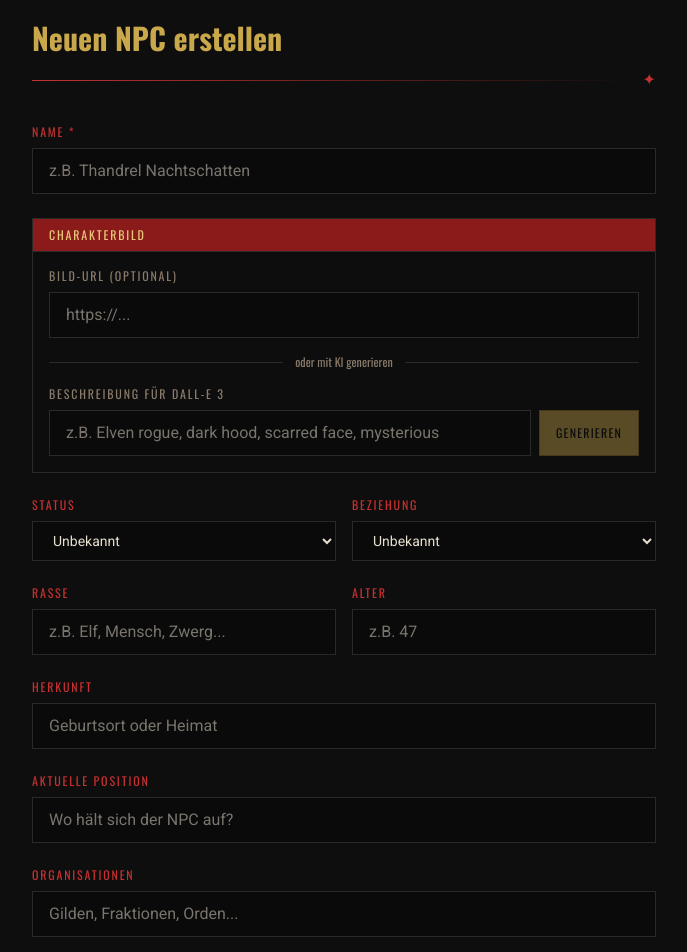
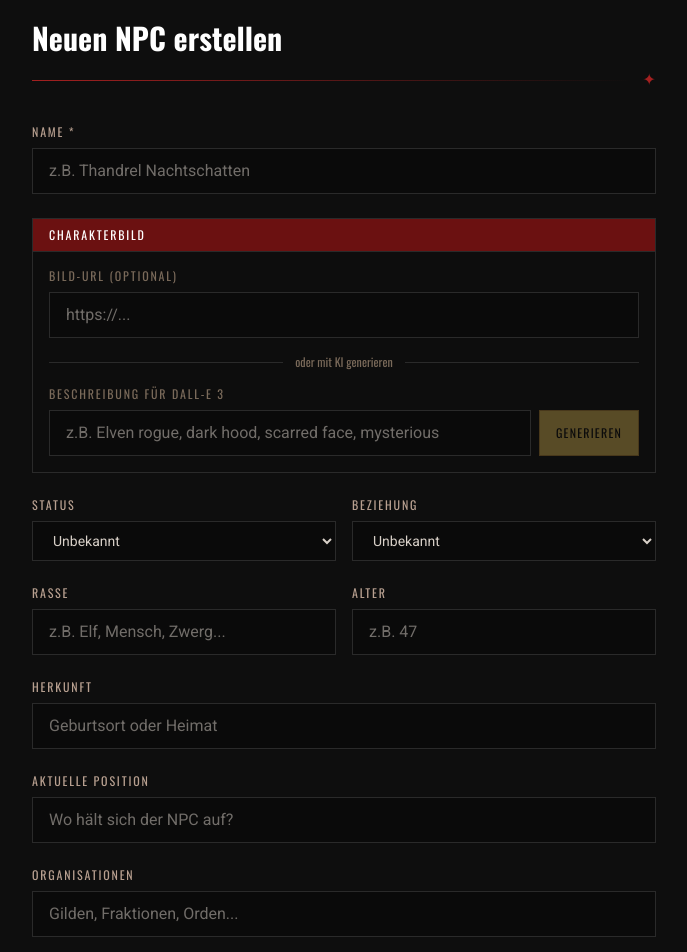
Before and after one commit to arahjin/dnd-npc-tracker, a Next.js app: page /npc/new in a window 1280 px wide. Shown: the part 80-1032 px from the top of the page, without its empty margins (296-983 px from the left). Built offline with nearby package versions, Linux system fonts and the light colour scheme.

Commit message:
Design: Weiße Überschriften, lesbarere Labels, NPC Kompendium unter Logo

```diff
--- a/app/globals.css
+++ b/app/globals.css
@@ -2,16 +2,19 @@
 @import "tailwindcss";
 
 :root {
-  --dnd-red: #C53131;
-  --dnd-red-dark: #8B1A1A;
+  --dnd-red: #A32020;
+  --dnd-red-dark: #6B1111;
+  --dnd-red-light: #C84040;
   --dnd-gold: #C9A84C;
   --dnd-gold-light: #E8C97A;
+  --dnd-heading: #FFFFFF;
+  --dnd-label: #B8A090;
   --dnd-bg: #0E0E0E;
   --dnd-bg-card: #1A1A1A;
   --dnd-bg-card2: #141414;
   --dnd-border: #2A2A2A;
-  --dnd-text: #E8E0D0;
-  --dnd-text-muted: #8A7A6A;
+  --dnd-text: #D8D0C8;
+  --dnd-text-muted: #7A6A5A;
 }
 
 body {
--- a/app/npc/[id]/edit/page.tsx
+++ b/app/npc/[id]/edit/page.tsx
@@ -22,7 +22,7 @@ export default async function EditNPC({ params }: { params: Promise<{ id: string
 
       <div className="mx-auto max-w-2xl px-6 py-10">
         <div className="mb-8">
-          <h1 className="font-cinzel text-3xl font-bold" style={{ color: "var(--dnd-gold)" }}>
+          <h1 className="font-cinzel text-3xl font-bold" style={{ color: "var(--dnd-heading)" }}>
             {npc.name} bearbeiten
           </h1>
           <div className="mt-3 flex items-center gap-3">
--- a/app/npc/new/page.tsx
+++ b/app/npc/new/page.tsx
@@ -16,7 +16,7 @@ export default function NewNPC() {
 
       <div className="mx-auto max-w-2xl px-6 py-10">
         <div className="mb-8">
-          <h1 className="font-cinzel text-3xl font-bold" style={{ color: "var(--dnd-gold)" }}>
+          <h1 className="font-cinzel text-3xl font-bold" style={{ color: "var(--dnd-heading)" }}>
             Neuen NPC erstellen
           </h1>
           <div className="mt-3 flex items-center gap-3">
--- a/app/page.tsx
+++ b/app/page.tsx
@@ -29,16 +29,16 @@ export default async function Home() {
         <div className="mx-auto max-w-7xl px-6 py-6" style={{ position: "relative", zIndex: 2 }}>
           <div className="flex items-center justify-between">
             {/* Logo */}
-            <div className="flex items-center gap-4">
+            <div className="flex flex-col items-start">
               <Image
                 src="/wildgipfel_logo.png"
                 alt="Wildgipfel"
-                width={180}
-                height={80}
+                width={200}
+                height={90}
                 className="object-contain"
-                style={{ filter: "drop-shadow(0 2px 8px rgba(0,0,0,0.8))" }}
+                style={{ filter: "drop-shadow(0 2px 10px rgba(0,0,0,0.9))" }}
               />
-              <p className="font-cinzel text-xs tracking-[0.3em] uppercase" style={{ color: "var(--dnd-red)" }}>
+              <p className="font-cinzel font-bold text-sm tracking-[0.25em] uppercase mt-1" style={{ color: "var(--dnd-heading)" }}>
                 NPC Kompendium
               </p>
             </div>
--- a/components/NPCForm.tsx
+++ b/components/NPCForm.tsx
@@ -122,7 +122,7 @@ export default function NPCForm({ initial, id }: Props) {
 
       {/* Name */}
       <div>
-        <label className={labelStyle} style={{ color: "var(--dnd-red)" }}>Name *</label>
+        <label className={labelStyle} style={{ color: "var(--dnd-label)" }}>Name *</label>
         <input type="text" value={form.name} onChange={(e) => set("name", e.target.value)}
           placeholder="z.B. Thandrel Nachtschatten" className={inputClass} style={inputStyle} />
       </div>
@@ -131,7 +131,7 @@ export default function NPCForm({ initial, id }: Props) {
       <div style={{ border: "1px solid #2A2A2A", background: "#0D0D0D" }}>
         {/* Section Header */}
         <div className="px-4 py-2 flex items-center gap-2" style={{ borderBottom: "1px solid #2A2A2A", background: "var(--dnd-red-dark)" }}>
-          <span className="font-cinzel text-xs tracking-[0.15em] uppercase" style={{ color: "var(--dnd-gold-light)" }}>
+          <span className="font-cinzel text-xs tracking-[0.15em] uppercase" style={{ color: "var(--dnd-heading)" }}>
             Charakterbild
           </span>
         </div>
@@ -217,14 +217,14 @@ export default function NPCForm({ initial, id }: Props) {
       {/* Status + Beziehung */}
       <div className="grid grid-cols-1 gap-4 sm:grid-cols-2">
         <div>
-          <label className={labelStyle} style={{ color: "var(--dnd-red)" }}>Status</label>
+          <label className={labelStyle} style={{ color: "var(--dnd-label)" }}>Status</label>
           <select value={form.status} onChange={(e) => set("status", e.target.value)}
             className={inputClass + " font-cinzel text-sm"} style={inputStyle}>
             {STATUS_OPTIONS.map((s) => <option key={s}>{s}</option>)}
           </select>
         </div>
         <div>
-          <label className={labelStyle} style={{ color: "var(--dnd-red)" }}>Beziehung</label>
+          <label className={labelStyle} style={{ color: "var(--dnd-label)" }}>Beziehung</label>
           <select value={form.beziehung} onChange={(e) => set("beziehung", e.target.value)}
             className={inputClass + " font-cinzel text-sm"} style={inputStyle}>
             {BEZIEHUNG_OPTIONS.map((b) => <option key={b}>{b}</option>)}
@@ -235,12 +235,12 @@ export default function NPCForm({ initial, id }: Props) {
       {/* Rasse + Alter */}
       <div className="grid grid-cols-1 gap-4 sm:grid-cols-2">
         <div>
-          <label className={labelStyle} style={{ color: "var(--dnd-red)" }}>Rasse</label>
+          <label className={labelStyle} style={{ color: "var(--dnd-label)" }}>Rasse</label>
           <input type="text" value={form.rasse} onChange={(e) => set("rasse", e.target.value)}
             placeholder="z.B. Elf, Mensch, Zwerg..." className={inputClass} style={inputStyle} />
         </div>
         <div>
-          <label className={labelStyle} style={{ color: "var(--dnd-red)" }}>Alter</label>
+          <label className={labelStyle} style={{ color: "var(--dnd-label)" }}>Alter</label>
           <input type="text" value={form.alter} onChange={(e) => set("alter", e.target.value)}
             placeholder="z.B. 47" className={inputClass} style={inputStyle} />
         </div>
@@ -248,28 +248,28 @@ export default function NPCForm({ initial, id }: Props) {
 
       {/* Herkunft */}
       <div>
-        <label className={labelStyle} style={{ color: "var(--dnd-red)" }}>Herkunft</label>
+        <label className={labelStyle} style={{ color: "var(--dnd-label)" }}>Herkunft</label>
         <input type="text" value={form.herkunft} onChange={(e) => set("herkunft", e.target.value)}
           placeholder="Geburtsort oder Heimat" className={inputClass} style={inputStyle} />
       </div>
 
       {/* Aktuelle Position */}
       <div>
-        <label className={labelStyle} style={{ color: "var(--dnd-red)" }}>Aktuelle Position</label>
+        <label className={labelStyle} style={{ color: "var(--dnd-label)" }}>Aktuelle Position</label>
         <input type="text" value={form.aktuellePosition} onChange={(e) => set("aktuellePosition", e.target.value)}
           placeholder="Wo hält sich der NPC auf?" className={inputClass} style={inputStyle} />
       </div>
 
       {/* Organisationen */}
       <div>
-        <label className={labelStyle} style={{ color: "var(--dnd-red)" }}>Organisationen</label>
+        <label className={labelStyle} style={{ color: "var(--dnd-label)" }}>Organisationen</label>
         <input type="text" value={form.organisationen} onChange={(e) => set("organisationen", e.target.value)}
           placeholder="Gilden, Fraktionen, Orden..." className={inputClass} style={inputStyle} />
       </div>
 
       {/* Notizen */}
       <div>
-        <label className={labelStyle} style={{ color: "var(--dnd-red)" }}>Notizen</label>
+        <label className={labelStyle} style={{ color: "var(--dnd-label)" }}>Notizen</label>
         <textarea value={form.notizen} onChange={(e) => set("notizen", e.target.value)}
           placeholder="Hintergrundgeschichte, Quests, wichtige Infos..."
           rows={6} className={inputClass + " resize-none"} style={inputStyle} />
@@ -278,7 +278,7 @@ export default function NPCForm({ initial, id }: Props) {
       {/* Divider */}
       <div className="flex items-center gap-3">
         <div className="h-px flex-1" style={{ background: "linear-gradient(90deg, var(--dnd-red-dark), transparent)" }} />
-        <span style={{ color: "var(--dnd-red)" }}>✦</span>
+        <span style={{ color: "var(--dnd-label)" }}>✦</span>
       </div>
 
       {/* Buttons */}
--- a/components/NPCGrid.tsx
+++ b/components/NPCGrid.tsx
@@ -137,7 +137,7 @@ export default function NPCGrid({ npcs }: { npcs: NPC[] }) {
               {/* Info */}
               <div className="p-4">
                 <h2 className="font-cinzel font-semibold text-base leading-tight group-hover:transition-colors"
-                  style={{ color: "var(--dnd-gold-light)" }}>
+                  style={{ color: "var(--dnd-heading)" }}>
                   {npc.name}
                 </h2>
                 {npc.rasse && (
```
Also changed, not shown: app/npc/[id]/page.tsx (+6 -6 lines).
